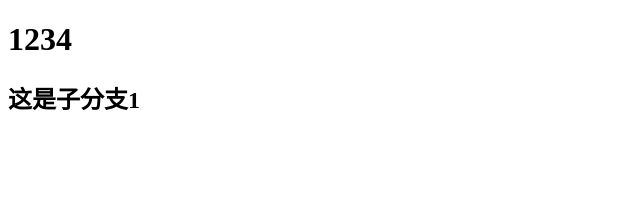
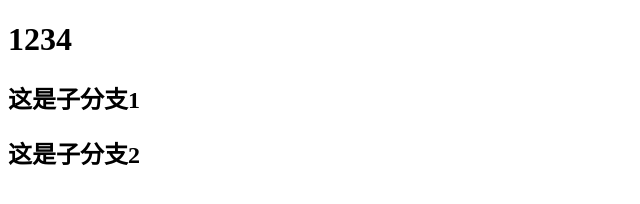
Before and after one commit to cuizhoucheng/A9527, a plain HTML site: page index.html in a window 1280 px wide. Shown: the whole page, without its empty margins (0-640 px from the left). Drawn offline with Linux system fonts and the light colour scheme.

Commit message:
子分支2

```diff
--- a/index.html
+++ b/index.html
@@ -10,6 +10,8 @@
 <body>
     <h1>1234</h1>
     <h2>这是子分支1</h2>
+    <h2>这是子分支2</h2>
+
 </body>
 
 </html>
```
